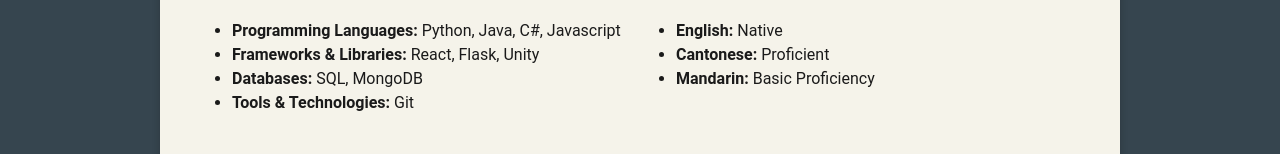
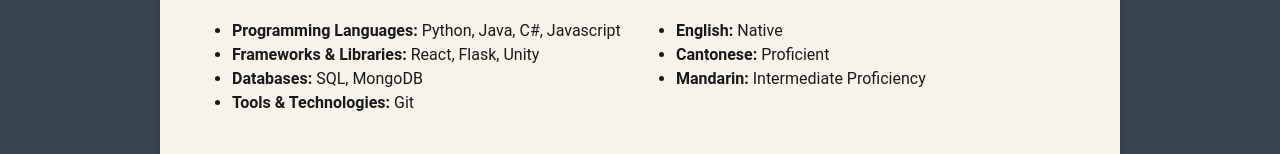
Before and after one commit to iden0605/portfolio, a React (Vite) app: page / in a window 1280 px wide. Shown: the part 1896-2050 px from the top of the page. Built offline with nearby package versions, Linux system fonts and the light colour scheme.

Commit message:
changed some details

```diff
--- a/src/Components/HomePage/EducationAndSkills.jsx
+++ b/src/Components/HomePage/EducationAndSkills.jsx
@@ -17,7 +17,7 @@
   const languages = [
     <><strong>English:</strong> Native</>,
     <><strong>Cantonese:</strong> Proficient</>,
-    <><strong>Mandarin:</strong> Basic Proficiency</>
+    <><strong>Mandarin:</strong> Intermediate Proficiency</>
   ];
 
   // skills data
```
